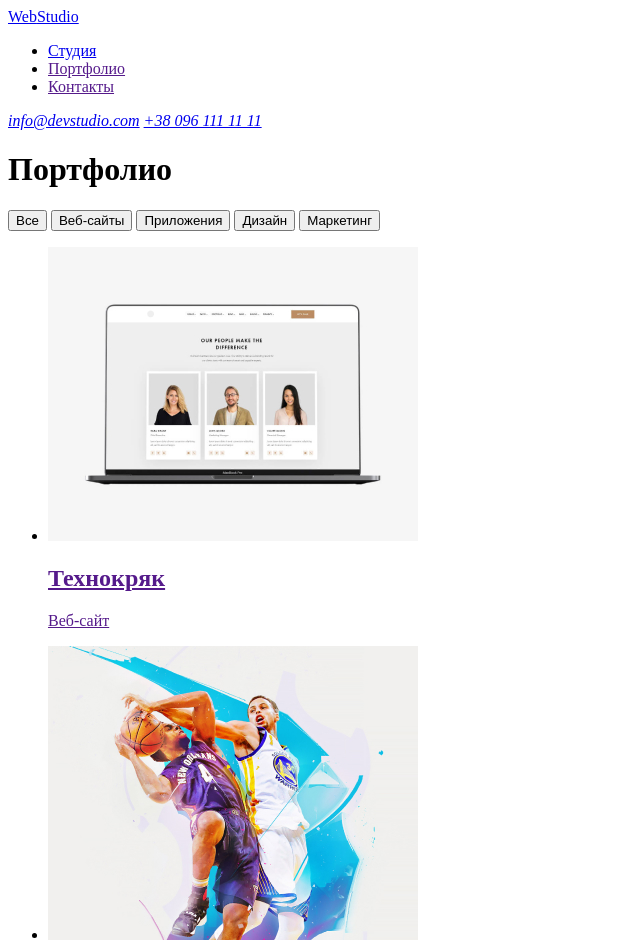
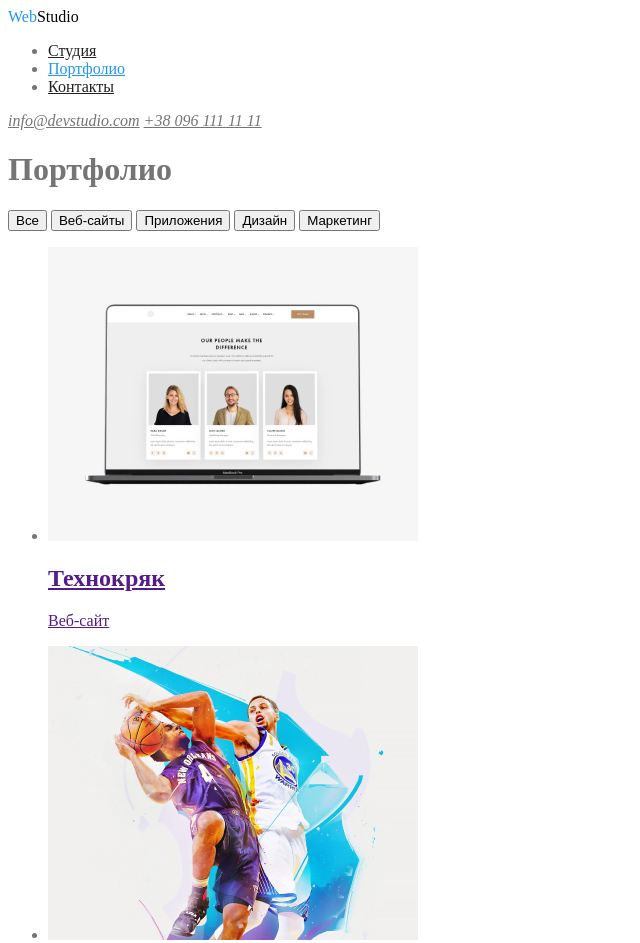
Before and after one commit to virysik/goit-markup-hw-02, a plain HTML site: page portfolio.html in a window 1280 px wide. Shown: the top 943 px of the page, without its empty margins (0-640 px from the left). Drawn offline with Linux system fonts and the light colour scheme.

Commit message:
chose color palette, created css folder, added header colors

```diff
--- /dev/null
+++ b/css/styles.css
@@ -0,0 +1,44 @@
+:root {
+  --accent-color: #2196f3;
+  --main-primary-color: #757575;
+  --main-secondary-color: #212121;
+  --secondary-accent-color: #ffffff;
+  --secondary-background-color: #2f303a;
+  --main-background-color: #e5e5e5;
+  --third-background-color: #f5f4fa;
+}
+
+body {
+  color: var(--main-primary-color);
+}
+
+.logo {
+  color: #000000;
+  text-decoration: none;
+}
+
+.logo .logo-first {
+  color: var(--accent-color);
+}
+
+.nav-link {
+  color: var(--main-secondary-color);
+}
+
+.nav-link.active {
+  color: var(--accent-color);
+}
+
+.nav-link:hover,
+.nav-link:focus {
+  color: var(--accent-color);
+}
+
+.contact-item {
+  color: var(--main-primary-color);
+}
+
+.contact-item:hover,
+.contact-item:focus {
+  color: var(--accent-color);
+}
--- a/portfolio.html
+++ b/portfolio.html
@@ -4,28 +4,32 @@
     <meta charset="UTF-8" />
     <meta name="viewport" content="width=device-width, initial-scale=1.0" />
     <title>Portfolio</title>
+    <link rel="stylesheet" href="./css/styles.css" />
   </head>
   <body>
     <header>
-      <nav>
-        <a href="/"><span>Web</span>Studio</a>
-        <ul>
-          <li>
-            <a href="./index.html">Студия</a>
+      <nav class="navigation">
+        <a class="logo" href="/"><span class="logo-first">Web</span>Studio</a>
+        <ul class="nav-list">
+          <li class="nav-item">
+            <a class="nav-link" href="./index.html">Студия</a>
           </li>
-          <li>
-            <a href="">Портфолио</a>
+          <li class="nav-item">
+            <a class="nav-link active" href="./portfolio.html">Портфолио</a>
           </li>
-          <li>
-            <a href="">Контакты</a>
+          <li class="nav-item">
+            <a class="nav-link" href="">Контакты</a>
           </li>
         </ul>
       </nav>
-      <address>
-        <a href="mailto:info@devstudio.com">info@devstudio.com</a>
-        <a href="tel:+380961111111">+38 096 111 11 11</a>
+      <address class="contact-info">
+        <a class="contact-item" href="mailto:info@devstudio.com"
+          >info@devstudio.com</a
+        >
+        <a class="contact-item" href="tel:+380961111111">+38 096 111 11 11</a>
       </address>
     </header>
+
     <main>
       <h1>Портфолио</h1>
       <button type="button">Все</button>
```
Also changed, not shown: index.html (+15 -12 lines), 1 other file.
